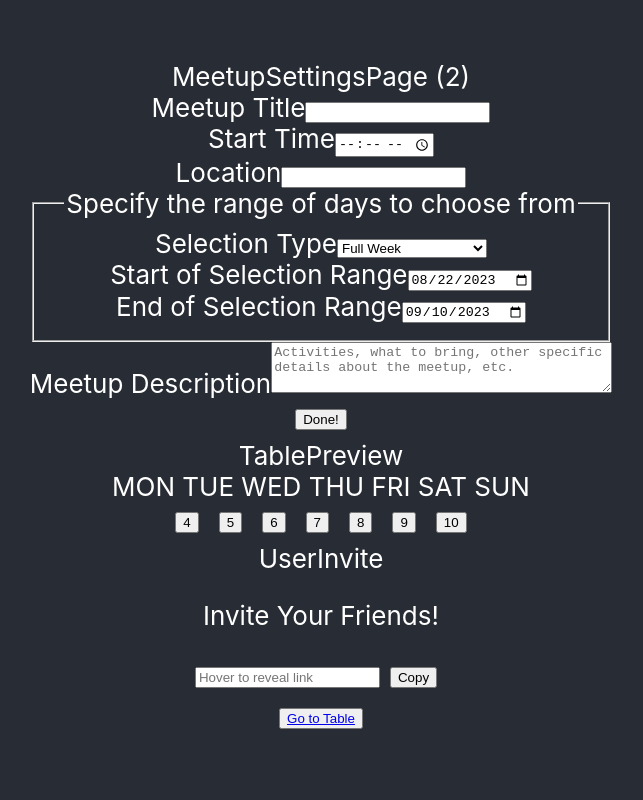
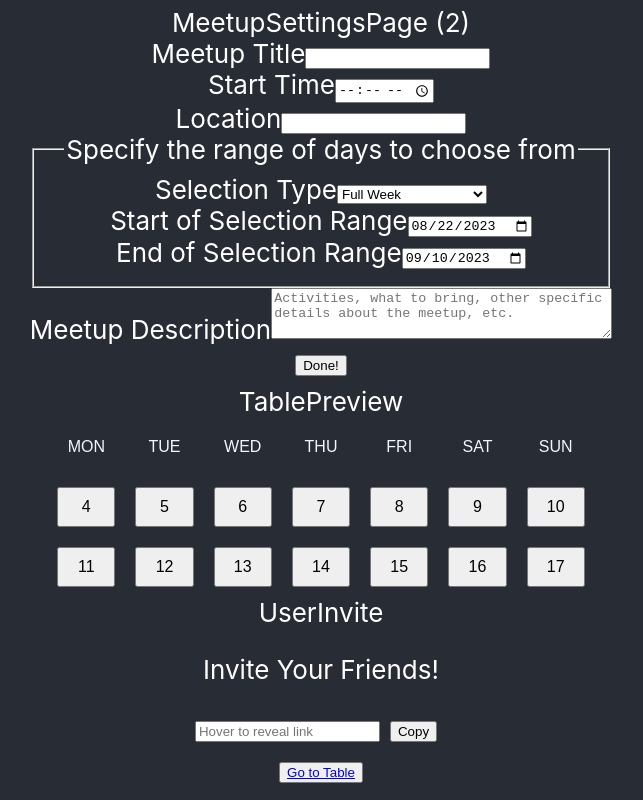
Before and after one commit to ElderlyC/meetup-app, a React (Create React App) app: page /#/Meetup-Settings in a window 1280 px wide. Shown: the whole page, without its empty margins (319-962 px from the left). Built offline with nearby package versions, Linux system fonts and the light colour scheme.

Commit message:
added preview headers

```diff
--- a/src/Components/TablePreview/TablePreview.jsx
+++ b/src/Components/TablePreview/TablePreview.jsx
@@ -1,14 +1,35 @@
 import React from "react";
+import classes from "./TablePreview.module.css";
 
 const TablePreview = () => {
-  const DUMMY_TABLE = [4, 5, 6, 7, 8, 9, 10];
+  const DUMMY_TABLE = [4, 5, 6, 7, 8, 9, 10, 11, 12, 13, 14, 15, 16, 17];
+  const columns = 7; // Number of columns
+
+  const rows = Math.ceil(DUMMY_TABLE.length / columns); // Calculate the number of rows
+
+  // Create an array of arrays to represent rows and columns
+  const tableMatrix = Array.from({ length: rows }, (_, rowIndex) =>
+    DUMMY_TABLE.slice(rowIndex * columns, (rowIndex + 1) * columns)
+  );
+
+  const dayHeaders = ["MON", "TUE", "WED", "THU", "FRI", "SAT", "SUN"];
   return (
-    <div>
+    <div className={classes.container}>
       TablePreview
-      <div>MON TUE WED THU FRI SAT SUN</div>
-      <div>
-        {DUMMY_TABLE.map((e) => (
-          <button>{e}</button>
+      <div className={classes.table}>
+        {dayHeaders.map((cell) => (
+          <button key={cell} className={classes.dayHeader}>
+            {cell}
+          </button>
+        ))}
+        {tableMatrix.map((row, rowIndex) => (
+          <div key={rowIndex} className={classes.rows}>
+            {row.map((cell) => (
+              <button key={cell} className={classes.tableButton}>
+                {cell}
+              </button>
+            ))}
+          </div>
         ))}
       </div>
     </div>
--- a/src/Components/TablePreview/TablePreview.module.css
+++ b/src/Components/TablePreview/TablePreview.module.css
@@ -0,0 +1,15 @@
+/* Button styles */
+.tableButton {
+  width: 10%; /* Adjust the button width as needed */
+  height: 40px; /* Adjust the button height as needed */
+  font-size: 16px; /* Adjust font size as needed */
+}
+/* Header styles */
+.dayHeader {
+  background-color: transparent;
+  color: aliceblue;
+  border: 0px;
+  width: 10%; /* Adjust the button width as needed */
+  height: 40px; /* Adjust the button height as needed */
+  font-size: 16px; /* Adjust font size as needed */
+}
```
